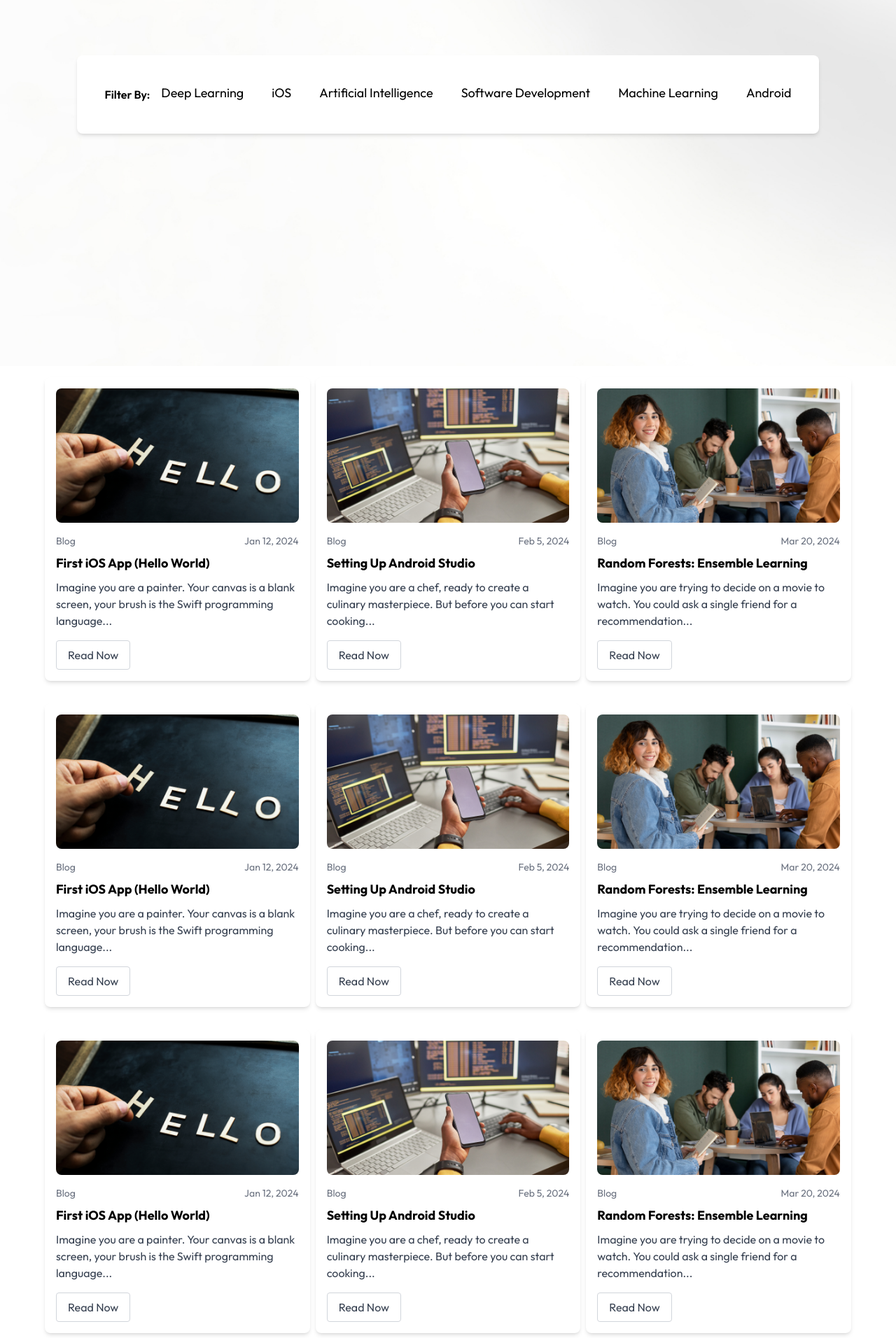
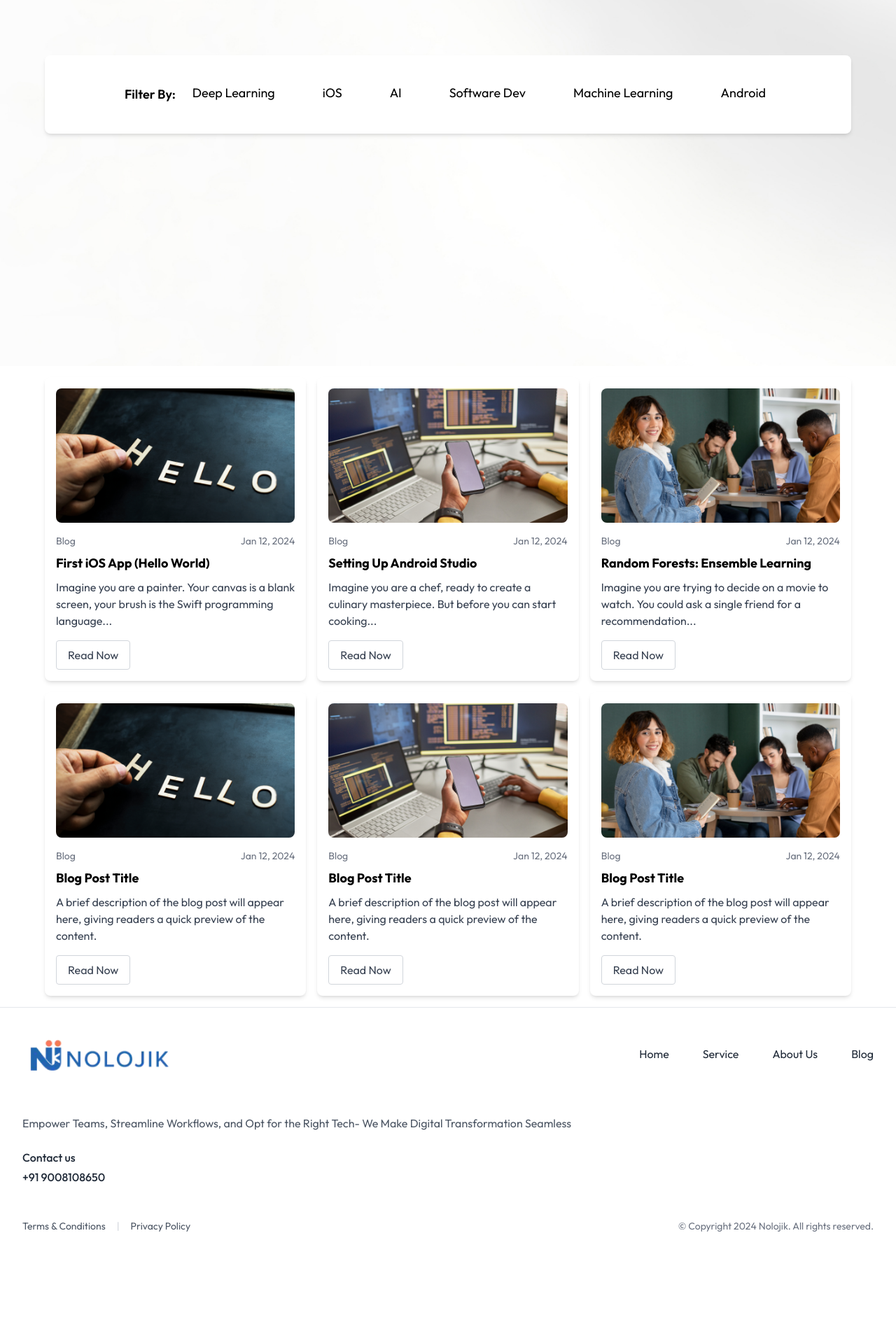
Before and after one commit to MuneebMM/Nolojik, a Next.js app: page /Blog in a window 1280 px wide. Shown: the part 368-2280 px from the top of the page at 70% size. After the commit the page ends 2162 px from the top, so only its background shows below. Built offline with nearby package versions, Linux system fonts and the light colour scheme.

Commit message:
Added Hover effects and made mobile responsive

```diff
--- a/app/Blog/page.js
+++ b/app/Blog/page.js
@@ -8,14 +8,13 @@ import Navbar from '../components/Navbar';
 import Footer from '../components/Footer';
 
 const BlogPage = () => {
-  const pathname = usePathname(); // Get the current route
+  const pathname = usePathname();
 
-  // Define your filter links here
   const filterLinks = [
     { name: 'Deep Learning', href: '/deep-learning' },
     { name: 'iOS', href: '/ios' },
-    { name: 'Artificial Intelligence', href: '/artificial-intelligence' },
-    { name: 'Software Development', href: '/software-development' },
+    { name: 'AI', href: '/artificial-intelligence' },
+    { name: 'Software Dev', href: '/software-development' },
     { name: 'Machine Learning', href: '/machine-learning' },
     { name: 'Android', href: '/android' },
   ];
@@ -24,50 +23,57 @@ const BlogPage = () => {
     <div>
       <Navbar />
       <section
-        className="w-full h-screen bg-cover bg-center relative"
+        className="w-full min-h-screen bg-cover bg-center relative"
         style={{ backgroundImage: "url('./wallpaper1.jpg')" }}
       >
         {/* Overlay */}
-        <div className="absolute inset-0"></div>
+        <div className="absolute inset-0 bg-transparent"></div>
 
         {/* Content on the Wallpaper */}
-        <div className="relative z-10 flex flex-col items-center justify-center py-52 text-center px-4">
+        <div className="relative z-10 flex flex-col items-center justify-center py-20 md:py-52 text-center px-4">
           {/* Main Headline */}
           <h1 className="text-3xl md:text-6xl font-bold mb-6 font-sans">
             Blog
           </h1>
 
-          <div
-            className="
-              h-auto
-              w-full
-              bg-cover bg-center
-              flex
-              items-center
-              justify-center
-              py-16
-              border-black
-            "
-          >
-            {/* Container for the filter bar */}
-            <div
-              className="
+          <div className="w-full flex items-center justify-center py-8 md:py-16">
+            {/* Container for the filter bar with hover effect */}
+            <div className="
               bg-white
               rounded-lg
               shadow-md
-                px-10
-                py-10
+              px-4 md:px-10
+              py-6 md:py-10
+              w-full
+              max-w-6xl
+              mx-4 md:mx-auto
               flex
-                justify-between
+              flex-col
+              md:flex-row
               items-center
-                space-x-4
-              "
-            >
-              <span className="font-semibold">Filter By:</span>
-              <div className="flex text-lg space-x-10">
-                {/* Map through our filter links */}
+              justify-center
+              space-y-4
+              md:space-y-0
+              md:space-x-4
+              transition-all
+              duration-300
+              ease-in-out
+              transform
+              hover:scale-105
+              hover:shadow-xl
+            ">
+              <span className="font-semibold text-lg md:text-lg">Filter By:</span>
+              <div className="
+                flex
+                flex-wrap
+                justify-center
+                gap-3
+                text-sm
+                md:text-lg
+                text-center
+                space-x-10
+              ">
                 {filterLinks.map((link) => {
-                  // Determine if this link is "active"
                   const isActive = pathname === link.href;
 
                   return (
@@ -78,6 +84,7 @@ const BlogPage = () => {
                         nav-link
                         cursor-pointer
                         transition-colors
+                        px-2
                         ${
                           isActive
                             ? 'text-blue-600 font-bold border-b-2 border-blue-600'
@@ -95,15 +102,19 @@ const BlogPage = () => {
         </div>
       </section>
 
-      <div className="container mx-auto px-16 py-4">
+      {/* Rest of the code remains the same as in the previous artifact */}
+      <div className="container mx-auto px-4 md:px-16 py-4">
         {/* Cards Container */}
-        <div className="grid grid-cols-1 sm:grid-cols-2 lg:grid-cols-3 gap-2">
-          {/* Card 1 */}
-          <div className="flex flex-col items-start p-4 text-left rounded-lg bg-white shadow-md">
+        <div className="grid grid-cols-1 sm:grid-cols-2 lg:grid-cols-3 gap-4">
+          {[1, 2, 3, 4, 5, 6].map((card, index) => (
+            <div
+              key={index}
+              className="flex flex-col items-start p-4 text-left rounded-lg bg-white shadow-md transition-all duration-300 ease-in-out transform hover:scale-105 hover:shadow-xl"
+            >
               <div className="w-full h-48 mb-4 rounded-lg overflow-hidden">
                 <Image
-                src="/RectangleImage1.png"
-                alt="Rectangle Image 1"
+                  src={`/RectangleImage${(index % 3) + 1}.png`}
+                  alt={`Rectangle Image ${(index % 3) + 1}`}
                   width={320}
                   height={192}
                   className="object-cover w-full h-full"
@@ -113,216 +124,23 @@ const BlogPage = () => {
                 <span>Blog</span>
                 <span>Jan 12, 2024</span>
               </div>
-            <h2 className="text-lg font-bold mb-2">First iOS App (Hello World)</h2>
-            <p className="text-gray-700 mb-4">
-              Imagine you are a painter. Your canvas is a blank screen, your brush is the Swift programming language...
+              <h2 className="text-lg font-bold mb-2">
+                {card === 1 && "First iOS App (Hello World)"}
+                {card === 2 && "Setting Up Android Studio"}
+                {card === 3 && "Random Forests: Ensemble Learning"}
+                {card > 3 && "Blog Post Title"}
+              </h2>
+              <p className="text-gray-700 mb-4 line-clamp-3">
+                {card === 1 && "Imagine you are a painter. Your canvas is a blank screen, your brush is the Swift programming language..."}
+                {card === 2 && "Imagine you are a chef, ready to create a culinary masterpiece. But before you can start cooking..."}
+                {card === 3 && "Imagine you are trying to decide on a movie to watch. You could ask a single friend for a recommendation..."}
+                {card > 3 && "A brief description of the blog post will appear here, giving readers a quick preview of the content."}
               </p>
               <button className="px-4 py-2 text-gray-700 border border-gray-300 rounded hover:bg-gray-100 transition">
                 Read Now
               </button>
             </div>
-
-          {/* Card 2 */}
-          <div className="flex flex-col items-start p-4 text-left rounded-lg bg-white shadow-md">
-            <div className="w-full h-48 mb-4 rounded-lg overflow-hidden">
-              <Image
-                src="/RectangleImage2.png"
-                alt="Rectangle Image 2"
-                width={320}
-                height={192}
-                className="object-cover w-full h-full"
-              />
-            </div>
-            <div className="flex justify-between w-full mb-2 text-sm text-gray-500">
-              <span>Blog</span>
-              <span>Feb 5, 2024</span>
-            </div>
-            <h2 className="text-lg font-bold mb-2">Setting Up Android Studio</h2>
-            <p className="text-gray-700 mb-4">
-              Imagine you are a chef, ready to create a culinary masterpiece. But before you can start cooking...
-            </p>
-            <button className="px-4 py-2 text-gray-700 border border-gray-300 rounded hover:bg-gray-100 transition">
-              Read Now
-            </button>
-          </div>
-
-          {/* Card 3 */}
-          <div className="flex flex-col items-start p-4 text-left rounded-lg bg-white shadow-md">
-            <div className="w-full h-48 mb-4 rounded-lg overflow-hidden">
-              <Image
-                src="/RectangleImage3.png"
-                alt="Rectangle Image 3"
-                width={320}
-                height={192}
-                className="object-cover w-full h-full"
-              />
-            </div>
-            <div className="flex justify-between w-full mb-2 text-sm text-gray-500">
-              <span>Blog</span>
-              <span>Mar 20, 2024</span>
-            </div>
-            <h2 className="text-lg font-bold mb-2">Random Forests: Ensemble Learning</h2>
-            <p className="text-gray-700 mb-4">
-              Imagine you are trying to decide on a movie to watch. You could ask a single friend for a recommendation...
-            </p>
-            <button className="px-4 py-2 text-gray-700 border border-gray-300 rounded hover:bg-gray-100 transition">
-              Read Now
-            </button>
-          </div>
-        </div>
-      </div>
-
-      <div className="container mx-auto px-16 py-4">
-        {/* Cards Container */}
-        <div className="grid grid-cols-1 sm:grid-cols-2 lg:grid-cols-3 gap-2">
-          {/* Card 1 */}
-          <div className="flex flex-col items-start p-4 text-left rounded-lg bg-white shadow-md">
-            <div className="w-full h-48 mb-4 rounded-lg overflow-hidden">
-              <Image
-                src="/RectangleImage1.png"
-                alt="Rectangle Image 1"
-                width={320}
-                height={192}
-                className="object-cover w-full h-full"
-              />
-            </div>
-            <div className="flex justify-between w-full mb-2 text-sm text-gray-500">
-              <span>Blog</span>
-              <span>Jan 12, 2024</span>
-            </div>
-            <h2 className="text-lg font-bold mb-2">First iOS App (Hello World)</h2>
-            <p className="text-gray-700 mb-4">
-              Imagine you are a painter. Your canvas is a blank screen, your brush is the Swift programming language...
-            </p>
-            <button className="px-4 py-2 text-gray-700 border border-gray-300 rounded hover:bg-gray-100 transition">
-              Read Now
-            </button>
-          </div>
-
-          {/* Card 2 */}
-          <div className="flex flex-col items-start p-4 text-left rounded-lg bg-white shadow-md">
-            <div className="w-full h-48 mb-4 rounded-lg overflow-hidden">
-              <Image
-                src="/RectangleImage2.png"
-                alt="Rectangle Image 2"
-                width={320}
-                height={192}
-                className="object-cover w-full h-full"
-              />
-            </div>
-            <div className="flex justify-between w-full mb-2 text-sm text-gray-500">
-              <span>Blog</span>
-              <span>Feb 5, 2024</span>
-            </div>
-            <h2 className="text-lg font-bold mb-2">Setting Up Android Studio</h2>
-            <p className="text-gray-700 mb-4">
-              Imagine you are a chef, ready to create a culinary masterpiece. But before you can start cooking...
-            </p>
-            <button className="px-4 py-2 text-gray-700 border border-gray-300 rounded hover:bg-gray-100 transition">
-              Read Now
-            </button>
-          </div>
-
-          {/* Card 3 */}
-          <div className="flex flex-col items-start p-4 text-left rounded-lg bg-white shadow-md">
-            <div className="w-full h-48 mb-4 rounded-lg overflow-hidden">
-              <Image
-                src="/RectangleImage3.png"
-                alt="Rectangle Image 3"
-                width={320}
-                height={192}
-                className="object-cover w-full h-full"
-              />
-            </div>
-            <div className="flex justify-between w-full mb-2 text-sm text-gray-500">
-              <span>Blog</span>
-              <span>Mar 20, 2024</span>
-            </div>
-            <h2 className="text-lg font-bold mb-2">Random Forests: Ensemble Learning</h2>
-            <p className="text-gray-700 mb-4">
-              Imagine you are trying to decide on a movie to watch. You could ask a single friend for a recommendation...
-            </p>
-            <button className="px-4 py-2 text-gray-700 border border-gray-300 rounded hover:bg-gray-100 transition">
-              Read Now
-            </button>
-          </div>
-        </div>
-      </div>
-
-      <div className="container mx-auto px-16 py-4">
-        {/* Cards Container */}
-        <div className="grid grid-cols-1 sm:grid-cols-2 lg:grid-cols-3 gap-2">
-          {/* Card 1 */}
-          <div className="flex flex-col items-start p-4 text-left rounded-lg bg-white shadow-md">
-            <div className="w-full h-48 mb-4 rounded-lg overflow-hidden">
-              <Image
-                src="/RectangleImage1.png"
-                alt="Rectangle Image 1"
-                width={320}
-                height={192}
-                className="object-cover w-full h-full"
-              />
-            </div>
-            <div className="flex justify-between w-full mb-2 text-sm text-gray-500">
-              <span>Blog</span>
-              <span>Jan 12, 2024</span>
-            </div>
-            <h2 className="text-lg font-bold mb-2">First iOS App (Hello World)</h2>
-            <p className="text-gray-700 mb-4">
-              Imagine you are a painter. Your canvas is a blank screen, your brush is the Swift programming language...
-            </p>
-            <button className="px-4 py-2 text-gray-700 border border-gray-300 rounded hover:bg-gray-100 transition">
-              Read Now
-            </button>
-          </div>
-
-          {/* Card 2 */}
-          <div className="flex flex-col items-start p-4 text-left rounded-lg bg-white shadow-md">
-            <div className="w-full h-48 mb-4 rounded-lg overflow-hidden">
-              <Image
-                src="/RectangleImage2.png"
-                alt="Rectangle Image 2"
-                width={320}
-                height={192}
-                className="object-cover w-full h-full"
-              />
-            </div>
-            <div className="flex justify-between w-full mb-2 text-sm text-gray-500">
-              <span>Blog</span>
-              <span>Feb 5, 2024</span>
-            </div>
-            <h2 className="text-lg font-bold mb-2">Setting Up Android Studio</h2>
-            <p className="text-gray-700 mb-4">
-              Imagine you are a chef, ready to create a culinary masterpiece. But before you can start cooking...
-            </p>
-            <button className="px-4 py-2 text-gray-700 border border-gray-300 rounded hover:bg-gray-100 transition">
-              Read Now
-            </button>
-          </div>
-
-          {/* Card 3 */}
-          <div className="flex flex-col items-start p-4 text-left rounded-lg bg-white shadow-md">
-            <div className="w-full h-48 mb-4 rounded-lg overflow-hidden">
-              <Image
-                src="/RectangleImage3.png"
-                alt="Rectangle Image 3"
-                width={320}
-                height={192}
-                className="object-cover w-full h-full"
-              />
-            </div>
-            <div className="flex justify-between w-full mb-2 text-sm text-gray-500">
-              <span>Blog</span>
-              <span>Mar 20, 2024</span>
-            </div>
-            <h2 className="text-lg font-bold mb-2">Random Forests: Ensemble Learning</h2>
-            <p className="text-gray-700 mb-4">
-              Imagine you are trying to decide on a movie to watch. You could ask a single friend for a recommendation...
-            </p>
-            <button className="px-4 py-2 text-gray-700 border border-gray-300 rounded hover:bg-gray-100 transition">
-              Read Now
-            </button>
-          </div>
+          ))}
         </div>
       </div>
 
```
Lines whose indentation alone changed are shown as unchanged.
